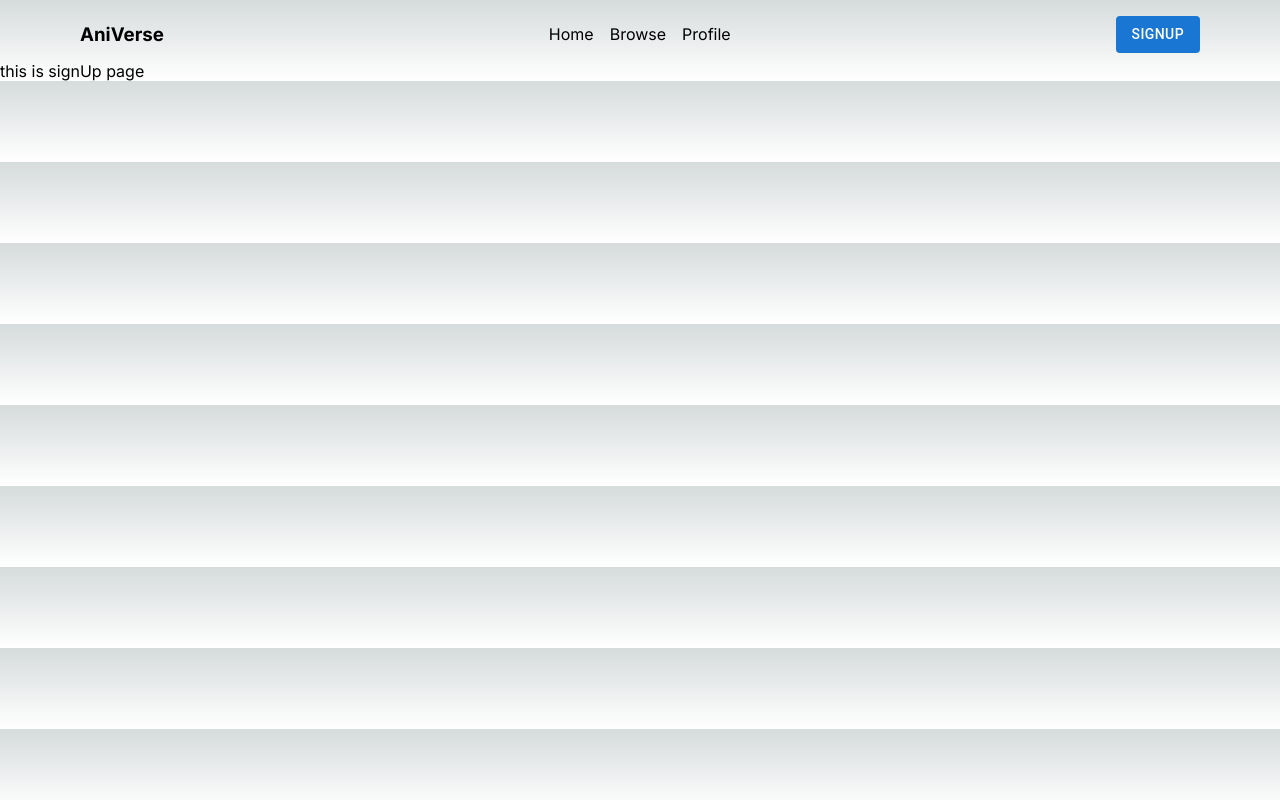
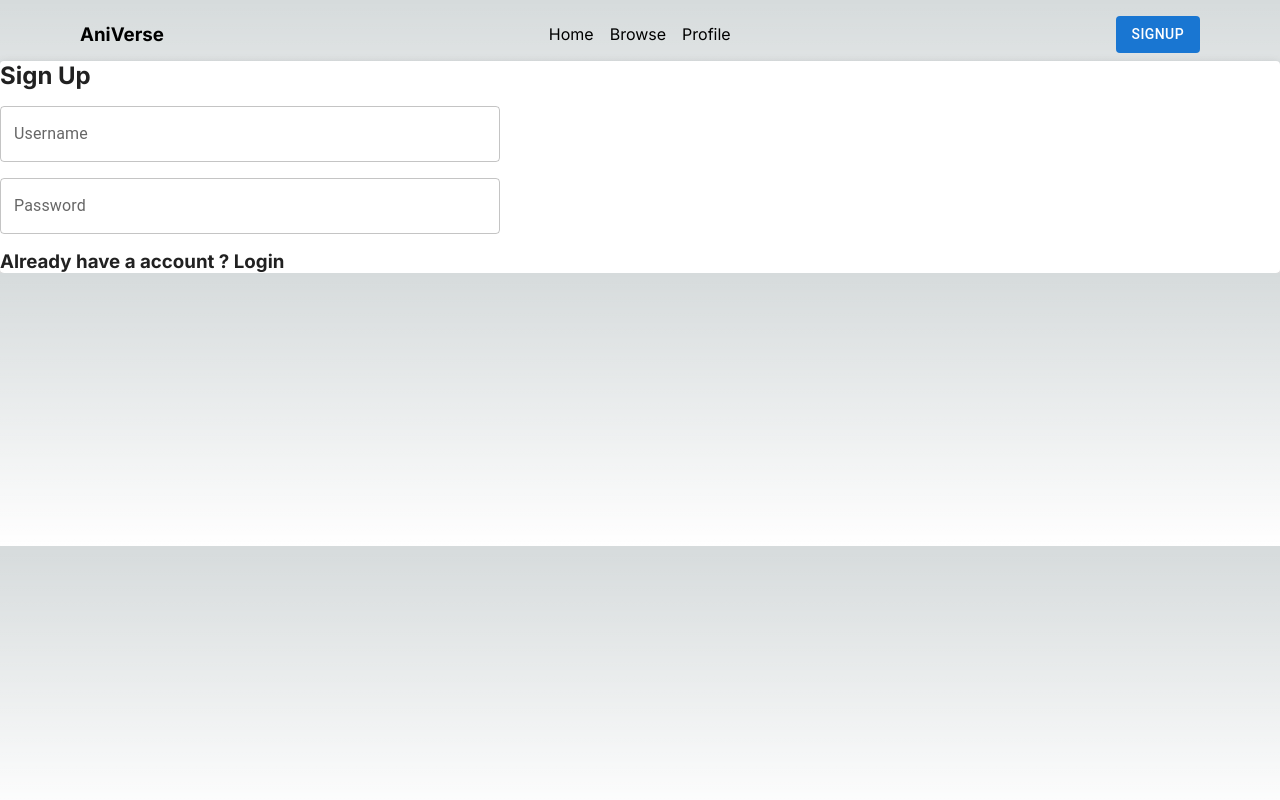
Before and after one commit to suryansh-f-r-i-d-a-y/aniverse, a Next.js app: page /signup in a window 1280 px wide. Built offline with nearby package versions, Linux system fonts and the light colour scheme.

Commit message:
login sign up basic structure

```diff
--- a/app/signup/page.js
+++ b/app/signup/page.js
@@ -1,7 +1,22 @@
+import { Stack, TextField } from '@mui/material';
+import Paper from '@mui/material/Paper';
+
+
 export default function SignUp(){
 return(
     <>
-    this is signUp page
+    <Paper elevation={3}>
+        <h2 style={{marginBottom:'1rem'}}>
+            Sign Up
+        </h2>
+        <Stack direction={'column'} sx={{width:'500px' , gap:'1rem'}}>
+<TextField id="outlined-basic" label="Username" variant="outlined"></TextField>
+<TextField id="outlined-basic" label="Password" variant="outlined"  type='password'></TextField>
+<h3>Already have a account ? <span> <a href="/signin">Login</a></span> </h3>
+        </Stack>
+
+    </Paper>
+
     </>
 )
 }
```
Also changed, not shown: app/browse/page.js (+9 -3 lines), app/signin/page.js (+16 -1 lines).
